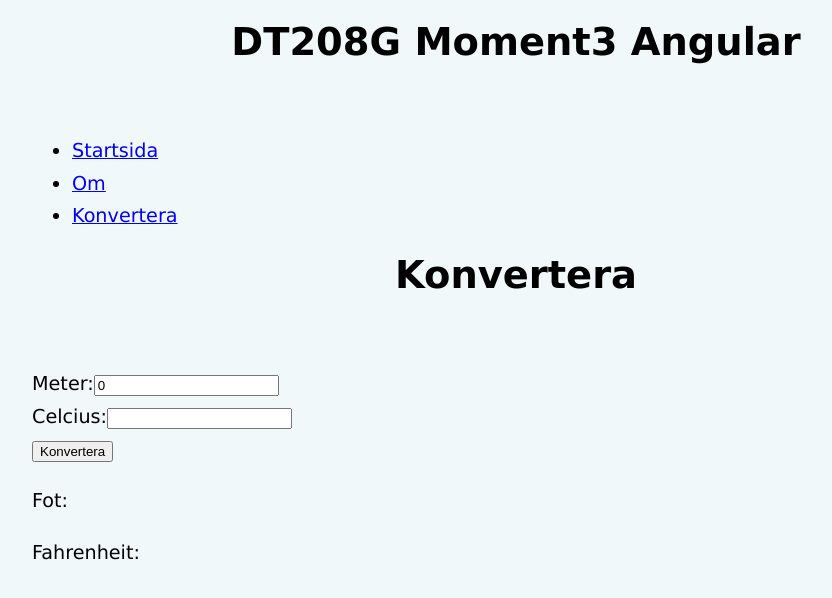
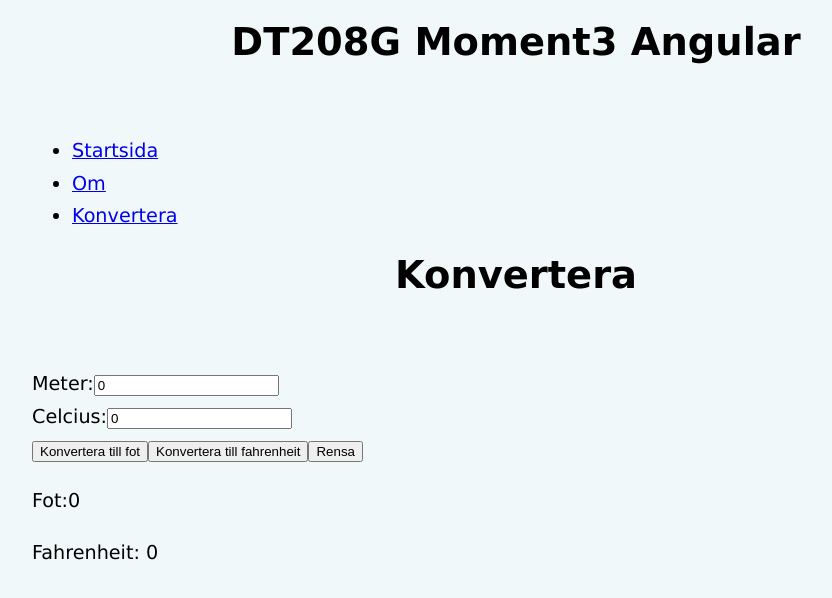
Before and after one commit to BrodinGustav/Mom3_Angular, an Angular app: page /convert in a window 1280 px wide. Shown: the top 598 px of the page, without its empty margins (124-956 px from the left). Built offline with nearby package versions, Linux system fonts and the light colour scheme.

Commit message:
Commit 5: Lagt in funktion för konvertering

```diff
--- a/src/app/convert/convert.component.html
+++ b/src/app/convert/convert.component.html
@@ -6,12 +6,14 @@
     </div>
     <div>
     <label for="celcius">Celcius:</label>
-    <input type="number" id="celcius">
+    <input type="number" id="celcius" [(ngModel)] = "celcius">
 </div>
 <div>
-    <button>Konvertera</button>
+    <button (click)=convertMeterToFoot()>Konvertera till fot</button>
+    <button (click)=convertCelciusToFahrenheit()>Konvertera till fahrenheit</button>
+    <button (click)=clearConvert()>Rensa</button>
 </div>
 <div>
-<p>Fot:</p>
-<p>Fahrenheit:</p>
+<p>Fot:{{ resultFot }}</p>
+<p>Fahrenheit: {{ resultFahrenheit }}</p>
 </div>
--- a/src/app/convert/convert.component.ts
+++ b/src/app/convert/convert.component.ts
@@ -13,8 +13,22 @@ export class ConvertComponent {
 //Properties
  meter: number = 0;
  celcius: number = 0;
- result: number = 0;
+ resultFot: number = 0;
+ resultFahrenheit: number = 0;
 
  //Methods
+convertMeterToFoot(): void {
+this.resultFot = this.meter * 3,28084;
+}
 
+convertCelciusToFahrenheit(): void{
+   this.resultFahrenheit = (this.celcius * 9/5) + 32;
 }
+
+clearConvert(): void{
+  this.meter = 0,
+  this.celcius = 0,
+  this.resultFot = 0;
+  this.resultFahrenheit = 0;
+}
+}
```
